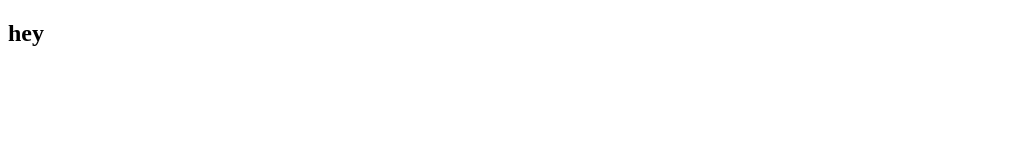
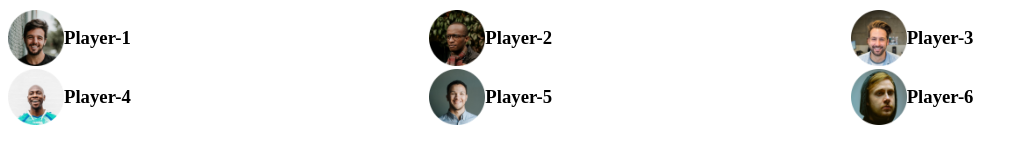
Before and after one commit to Shakil53/first-website, a plain HTML site: page index.html in a window 1280 px wide. Shown: the whole page, without its empty margins (0-1028 px from the left). Drawn offline with Linux system fonts and the light colour scheme.

Commit message:
uptodate

```diff
--- a/index.html
+++ b/index.html
@@ -5,10 +5,46 @@
     <meta http-equiv="X-UA-Compatible" content="IE=edge" />
     <meta name="viewport" content="width=device-width, initial-scale=1.0" />
     <title>First Website</title>
+    <link rel="stylesheet" href="style.css" />
   </head>
   <body>
+    <!-- header start -->
     <header>
-      <h2>hey</h2>
+      <main>
+        <!-- top player and top blog -->
+        <section>
+          <div class="top-players">
+            <div class="players">
+              <!-- .player*6>img[src="images/players/player-$.png"]+h3{Player-$} -->
+              <div class="player">
+                <img src="images/players/player-1.png" alt="" />
+                <h3>Player-1</h3>
+              </div>
+              <div class="player">
+                <img src="images/players/player-2.png" alt="" />
+                <h3>Player-2</h3>
+              </div>
+              <div class="player">
+                <img src="images/players/player-3.png" alt="" />
+                <h3>Player-3</h3>
+              </div>
+              <div class="player">
+                <img src="images/players/player-4.png" alt="" />
+                <h3>Player-4</h3>
+              </div>
+              <div class="player">
+                <img src="images/players/player-5.png" alt="" />
+                <h3>Player-5</h3>
+              </div>
+              <div class="player">
+                <img src="images/players/player-6.png" alt="" />
+                <h3>Player-6</h3>
+              </div>
+            </div>
+          </div>
+        </section>
+      </main>
     </header>
+    <!-- heaeder end -->
   </body>
 </html>
--- a/style.css
+++ b/style.css
@@ -0,0 +1,14 @@
+/* top players style */
+.players {
+  display: grid;
+  grid-template-columns: repeat(3, 1fr);
+  /* grid-template-columns: 1fr 1fr 1fr; */
+}
+.player {
+  display: flex;
+  align-items: center;
+}
+.player img {
+  width: 56px;
+  height: 56px;
+}
```
